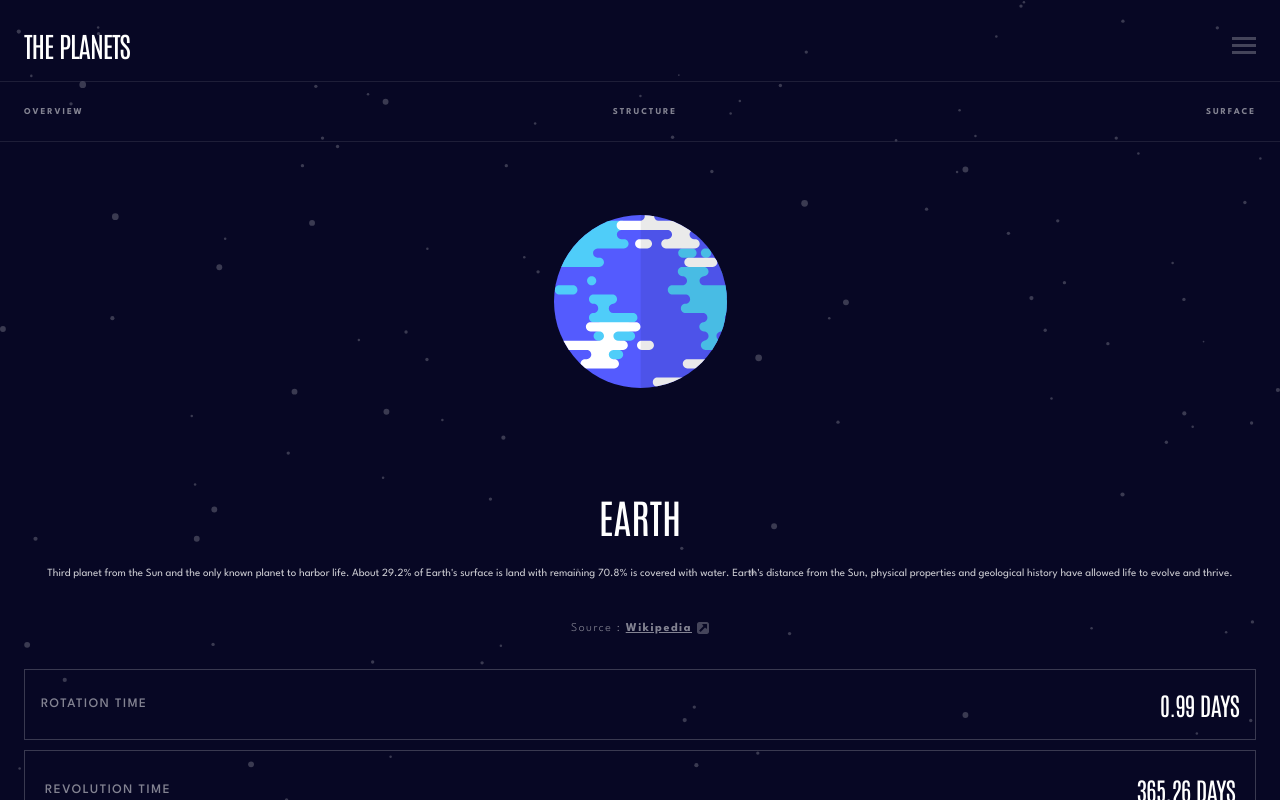
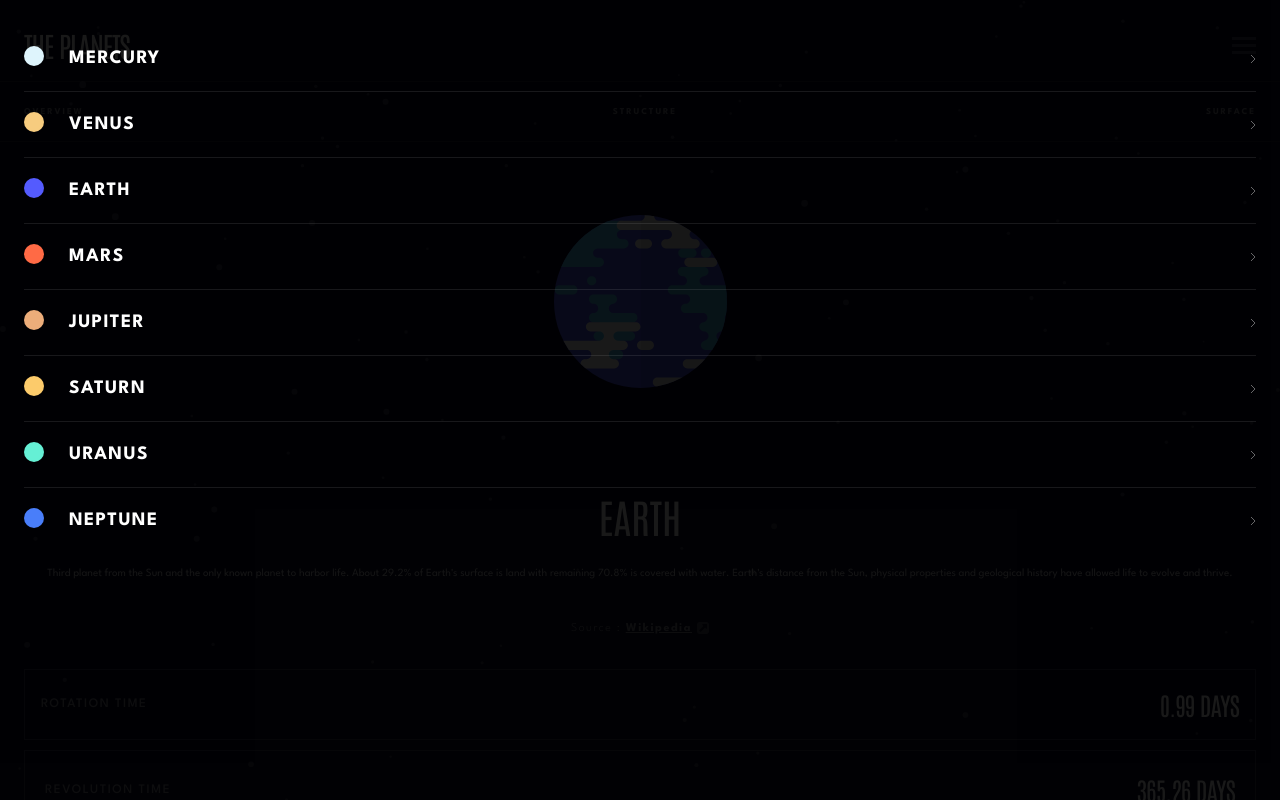
Before and after one commit to BYCODDE/Planets-Fact-Site-TS-TW, a React (Vite) app: page /planet/earth in a window 1280 px wide. Both pictures are taken after a click on the picture 1244 px from the left and 45 px from the top of the page. Shown: the top 800 px of the page. Built offline with nearby package versions, Linux system fonts and the light colour scheme; what tailwindcss-filters would draw is missing.

Commit message:
menu problem and aboslute stuff are fixed and done!

```diff
--- a/src/components/Header.tsx
+++ b/src/components/Header.tsx
@@ -11,12 +11,11 @@ const Header: React.FC<BurgerProps> = ({ Burger, setBurger, burger_svg }) => {
         <img
           src={burger_svg}
           alt="Hamburger Icon"
-          className={`${Burger ? "filter-custom-filter " : ""} cursor-pointer`}
+          className={`${Burger ? ""  : "filter-custom-filter "} cursor-pointer`}
           onClick={() => setBurger(!Burger)}
         />
       </header>
       <hr className="h-[1px] w-full opacity-10 mt-[20px] absolute top-[61px] right-0 left-0" />
-
     </>
   );
 };
--- a/src/components/Menu.tsx
+++ b/src/components/Menu.tsx
@@ -1,5 +1,5 @@
 import { Link } from "react-router-dom";
-import Header from "./Header";
+
 
 export type BurgerProps = {
   Burger: boolean;
@@ -8,15 +8,19 @@ export type BurgerProps = {
   burger_svg: string;
 };
 
-const Menu: React.FC<BurgerProps> = ({ Burger, setBurger, burger_svg }) => {
+const Menu: React.FC<BurgerProps> = ({ Burger, setBurger }) => {
+
+console.log(Burger);
+
+
   return (
-    <div className="flex flex-col p-[24px]">
-      <Header Burger={Burger} setBurger={setBurger} burger_svg={burger_svg} />
-
+    <div
+      className={`fixed inset-0 z-50 bg-black bg-opacity-90 flex justify-center items-center p-[24px] ${
+        Burger ? "block" : "hidden"
+      }`}
+    >
       <nav
-        className={`navigation-menu ${
-          Burger ? "hidden" : "block"
-        } font-spartan font-bold leading-[25px] tracking-[1.364px] mt-[44px] text-[19px]`}
+        className={` font-spartan font-bold leading-[25px] tracking-[1.364px] mt-[44px] text-[19px] w-full h-full`}
       >
         <ul className="flex flex-col gap-[20px]">
           <li className="flex items-center justify-between">
--- a/src/pages/Singleplanet.tsx
+++ b/src/pages/Singleplanet.tsx
@@ -1,7 +1,7 @@
 import Header from "../components/Header";
 import data from "../data.json";
 import { useParams } from "react-router-dom";
-import { BurgerProps } from "../components/Menu";
+import Menu, { BurgerProps } from "../components/Menu";
 import bgPattern from "/assets/background-stars.svg";
 import { Link } from "react-router-dom";
 
@@ -10,9 +10,7 @@ const Singleplanet: React.FC<BurgerProps> = ({
   setBurger,
   burger_svg,
 }) => {
-  const { name  } = useParams<{ name: string; }>();
-const { details } = useParams<{ details: string }>();
-
+  const { name, details } = useParams<{ name: string; details: string }>();
   const currentPlanet = data.find(
     (planet) => planet.name.toLowerCase() === name?.toLowerCase()
   );
@@ -69,7 +67,7 @@ const { details } = useParams<{ details: string }>();
 
   return (
     <div
-      className="flex flex-col p-[24px] h-full bg-cover"
+      className="flex flex-col p-[24px] h-full bg-cover "
       style={{
         backgroundImage: `url(${bgPattern})`,
         backgroundRepeat: "no-repeat",
@@ -77,7 +75,7 @@ const { details } = useParams<{ details: string }>();
       }}
     >
       <Header Burger={Burger} setBurger={setBurger} burger_svg={burger_svg} />
-
+      <Menu Burger={Burger} setBurger={setBurger} burger_svg={burger_svg}  />
       <div className="flex font-bold text-[9px] tracking-[1.929px] font-spartan mt-[40px] justify-between">
         <Link
           className={`${details === "overview" ? planetStyles : "opacity-50"}`}
```
Also changed, not shown: vite.config.ts.timestamp-1718786895033-74f1ba19df188.mjs (added, +10 -0 lines).
